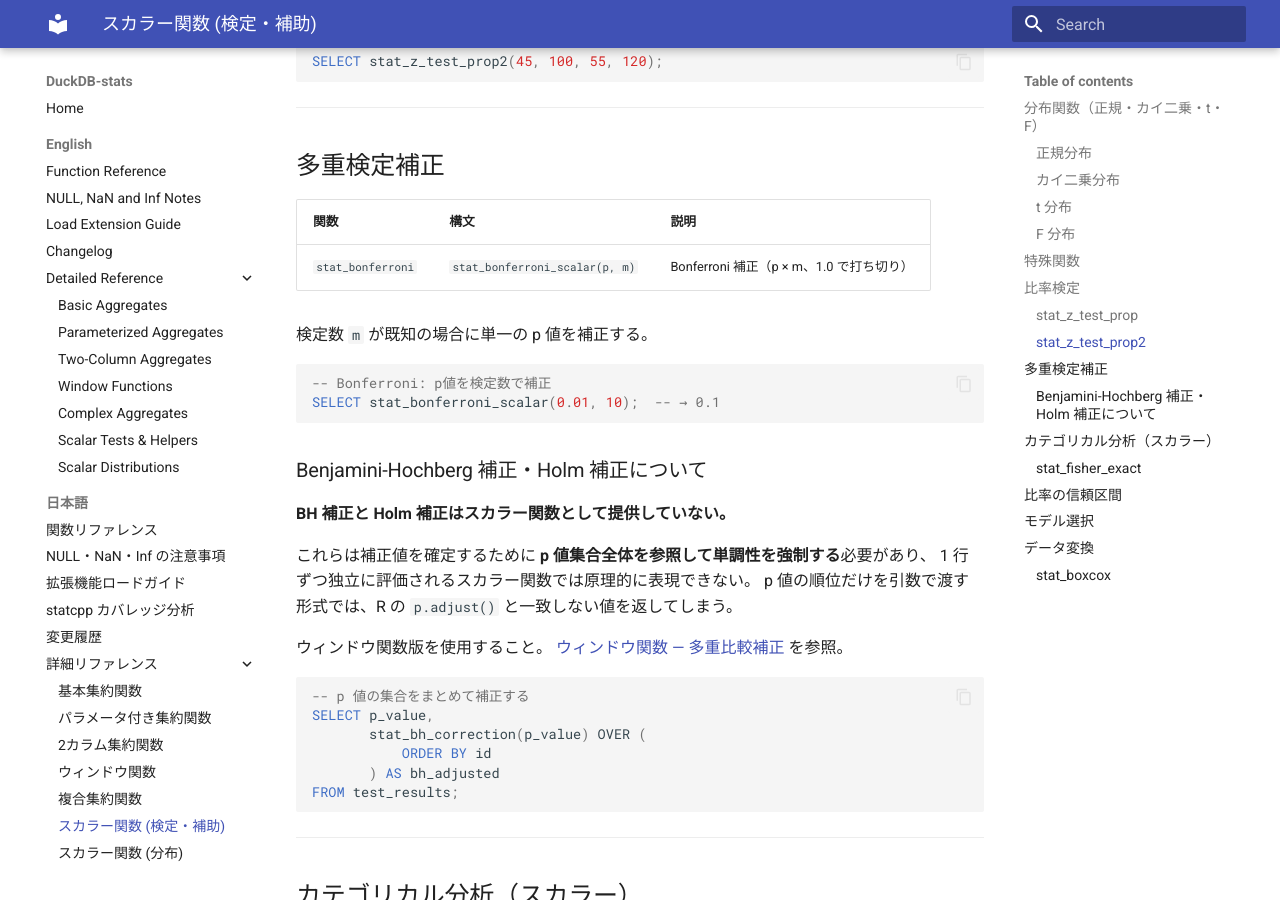
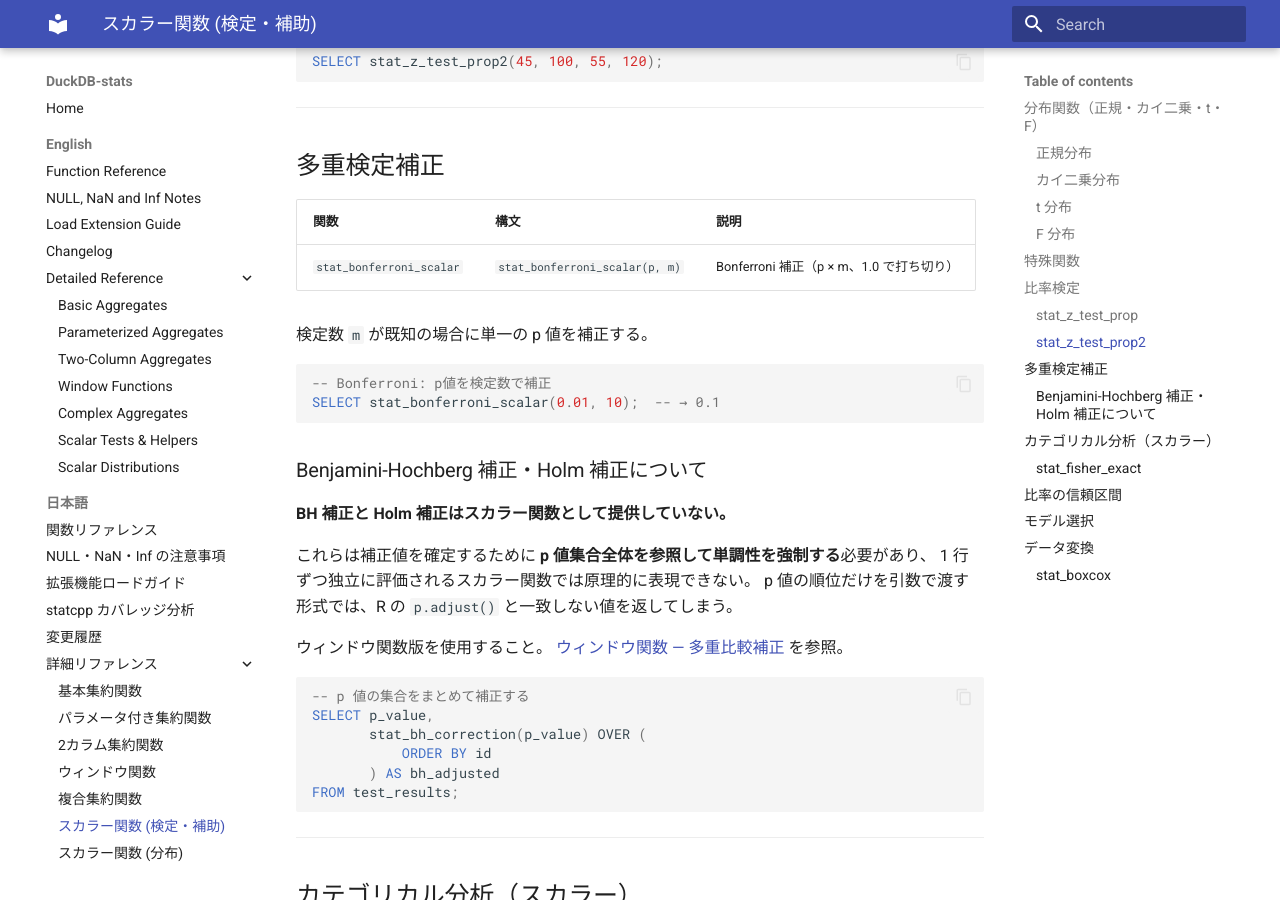
Before and after one commit to mitsuruk/DuckDB-stats, an MkDocs documentation site: the page built from doc/ref/scalar_tests_helpers-ja.md, in a window 1280 px wide and 900 px high, scrolled down 3441 px. Built offline with MkDocs 1.6.1 and Material for MkDocs 9.7.7, drawn with Linux system fonts in a browser that asks for light colours.

Commit message:
Fix function name of stat_bonferroni_scalar in reference table

```diff
--- a/doc/ref/scalar_tests_helpers-ja.md
+++ b/doc/ref/scalar_tests_helpers-ja.md
@@ -133,7 +133,7 @@ SELECT stat_z_test_prop2(45, 100, 55, 120);
 
 | 関数 | 構文 | 説明 |
 |---|---|---|
-| `stat_bonferroni` | `stat_bonferroni_scalar(p, m)` | Bonferroni 補正（p × m、1.0 で打ち切り） |
+| `stat_bonferroni_scalar` | `stat_bonferroni_scalar(p, m)` | Bonferroni 補正（p × m、1.0 で打ち切り） |
 
 検定数 `m` が既知の場合に単一の p 値を補正する。
 
```
Also changed, not shown: doc/ref/scalar_tests_helpers.md (+1 -1 lines).
